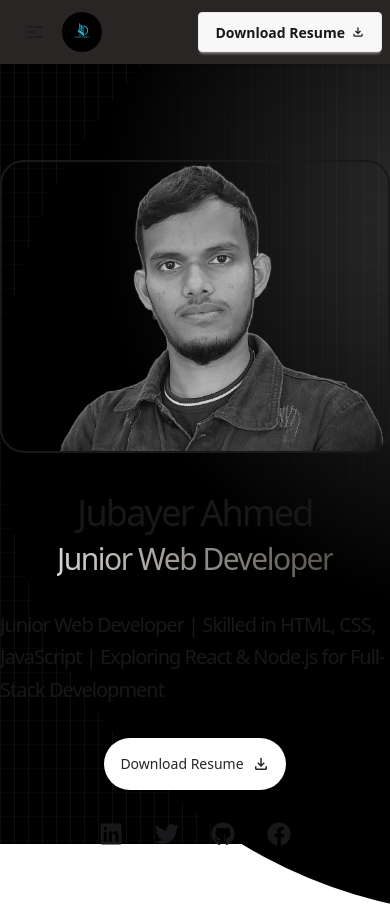
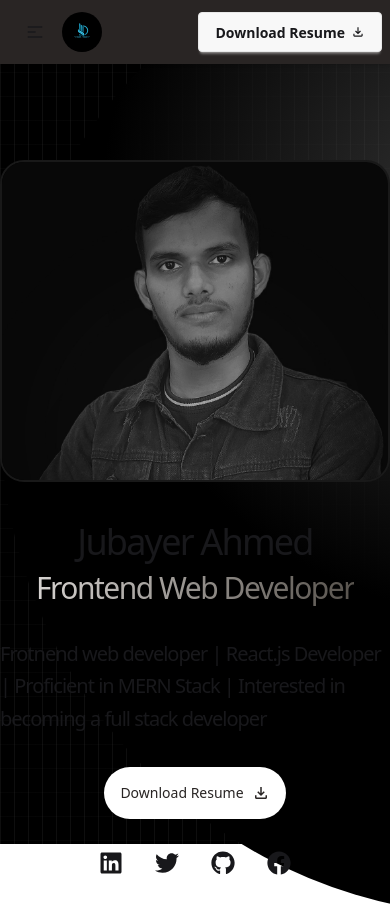
Before and after one commit to jubayer718/developer-portfolio, a React (Vite) app: page / in a window 390 px wide. Shown: the top 906 px of the page. Built offline with nearby package versions, Linux system fonts and the light colour scheme; no server answers.

Commit message:
some upgradation

```diff
--- a/src/Components/Hero/Hero.jsx
+++ b/src/Components/Hero/Hero.jsx
@@ -1,6 +1,6 @@
 
 import { MdOutlineFileDownload } from 'react-icons/md';
-import profilePic from '../../assets/profilePic.png'
+import latestProfile from './../../assets/latestProfile.png'
 import { motion } from 'framer-motion'
 import Social from '../Social/Social';
 const containerVariants = {
@@ -27,7 +27,7 @@ const Hero = () => {
         <div className='w-full  lg:w-1/2'>
           <div className='lg:ml-8'>
             <motion.img
-              src={profilePic}
+              src={latestProfile}
                 width={500}
               height={500}
               initial={{ x: 100, opacity: 0 }}
@@ -50,13 +50,13 @@ const Hero = () => {
               className='pb-2 text-4xl tracking-tighter lg:text-8xl text-nowrap '>Jubayer Ahmed</motion.h2>
             <motion.span
               variants={childVariant}
-              className='bg-gradient-to-r from-stone-300 to-stone-600 bg-clip-text text-3xl tracking-tighter text-transparent'> Junior Web Developer</motion.span>
+              className='bg-gradient-to-r from-stone-300 to-stone-600 bg-clip-text text-3xl tracking-tighter text-transparent'>Frontend Web Developer</motion.span>
             <motion.p
               variants={childVariant}
-              className='my-2 max-w-lg py-6 text-xl leading-relaxed tracking-tighter'>Junior Web Developer | Skilled in HTML, CSS, JavaScript | Exploring React & Node.js for Full-Stack Development</motion.p>
+              className='my-2 max-w-lg py-6 text-xl leading-relaxed tracking-tighter'>Frotnend web developer | React.js Developer | Proficient in MERN Stack | Interested in becoming a full stack developer</motion.p>
             <motion.a
               variants={childVariant}
-              href="https://drive.google.com/file/d/1GNF1BSQfgmxMm4JqmOcvrzI4wxUHCsJc/view?usp=drive_link"
+              href="https://drive.google.com/file/d/1x9TTRdyu1LNevXmdQ0aM-TOvfyxKpzMo/view?usp=sharing"
               target='_blank'
               rel='noopener noreferrer'
               download
--- a/src/Components/Skills/Skills.jsx
+++ b/src/Components/Skills/Skills.jsx
@@ -36,19 +36,18 @@ const Skills = () => {
           { name: "CSS3", color: "1572B6", logo: "css3" },
           { name: "JavaScript", color: "F7DF1E", logo: "javascript" },
           { name: "React", color: "61DAFB", logo: "react" },
-          { name: "Vue.js", color: "4FC08D", logo: "vue.js" }
+          { name: "Next", color: "4FC08D", logo: "Next.js" }
         ]} />
 
         {/* Backend */}
         <SkillsCategory title="⚙️ Backend Development" skills={[
           { name: "Node.js", color: "339933", logo: "node.js" },
-          { name: "Express.js", color: "000000", logo: "express" },
-          { name: "Django", color: "092E20", logo: "django" }
+          { name: "Express.js", color: "000000", logo: "express" }
         ]} />
 
         {/* Databases */}
         <SkillsCategory title="🗄️ Databases" skills={[
-          { name: "MySQL", color: "4479A1", logo: "mysql" },
+          { name: "SQL", color: "4479A1", logo: "mysql" },
           { name: "MongoDB", color: "47A248", logo: "mongodb" },
           { name: "PostgreSQL", color: "336791", logo: "postgresql" }
         ]} />
@@ -56,9 +55,6 @@ const Skills = () => {
         {/* DevOps & Tools */}
         <SkillsCategory title="🔧 DevOps & Tools" skills={[
           { name: "Git", color: "F05032", logo: "git" },
-          { name: "Docker", color: "2496ED", logo: "docker" },
-          { name: "AWS", color: "232F3E", logo: "amazon-aws" },
-          { name: "CI/CD", color: "blue", logo: "circleci" }
         ]} />
       </motion.div>
     </section>
--- a/src/pages/Home/HomePage.jsx
+++ b/src/pages/Home/HomePage.jsx
@@ -21,7 +21,7 @@ const HomePage = () => {
       <section>
         <MyProject></MyProject>
       </section>
-      <section className=" w-full lg:w-5/6 mx-auto">
+      <section className="w-3/6 lg:w-5/6 mx-auto">
     <Contact></Contact>
       </section>
     </div>
```
Also changed, not shown: src/assets/latestProfile.png (added).
